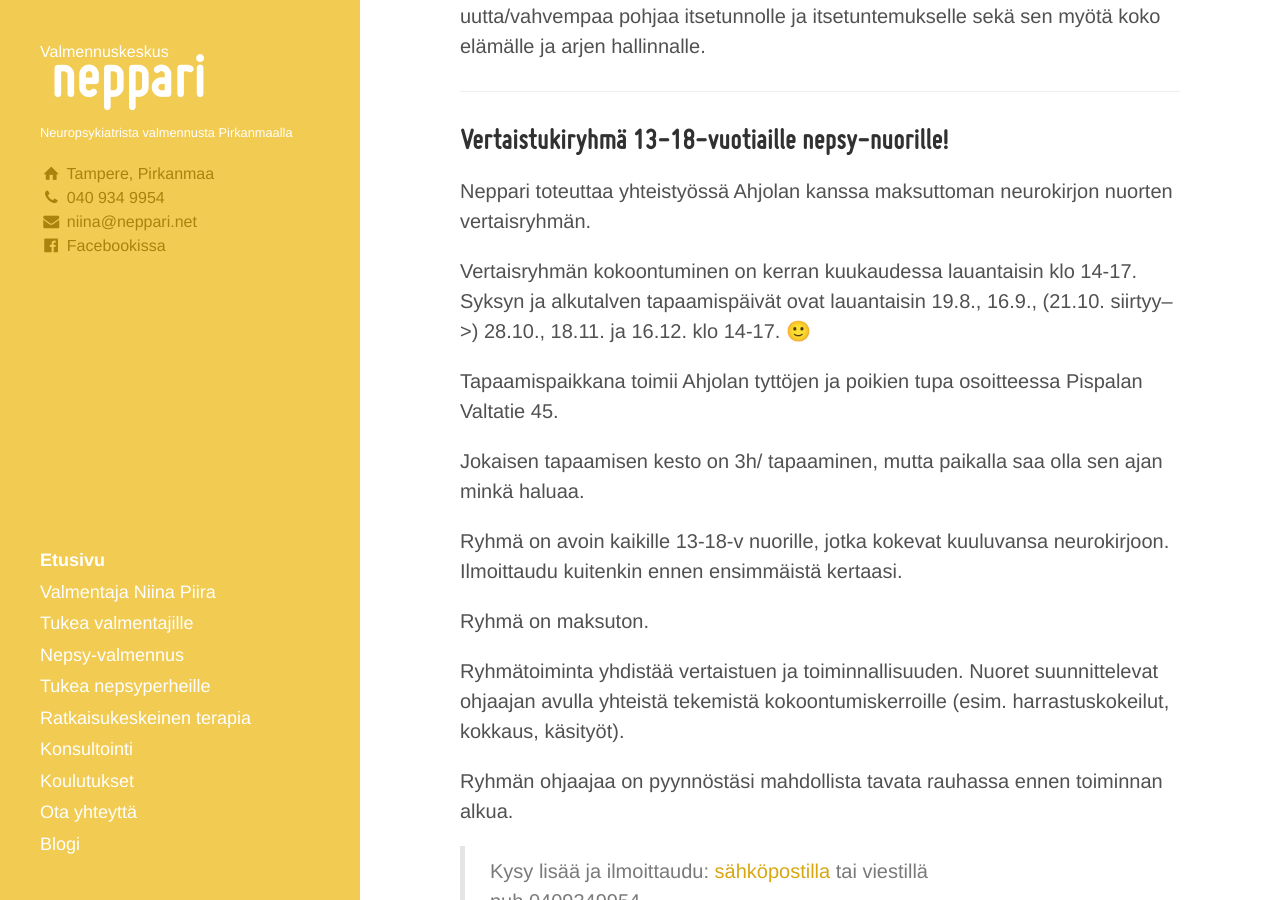
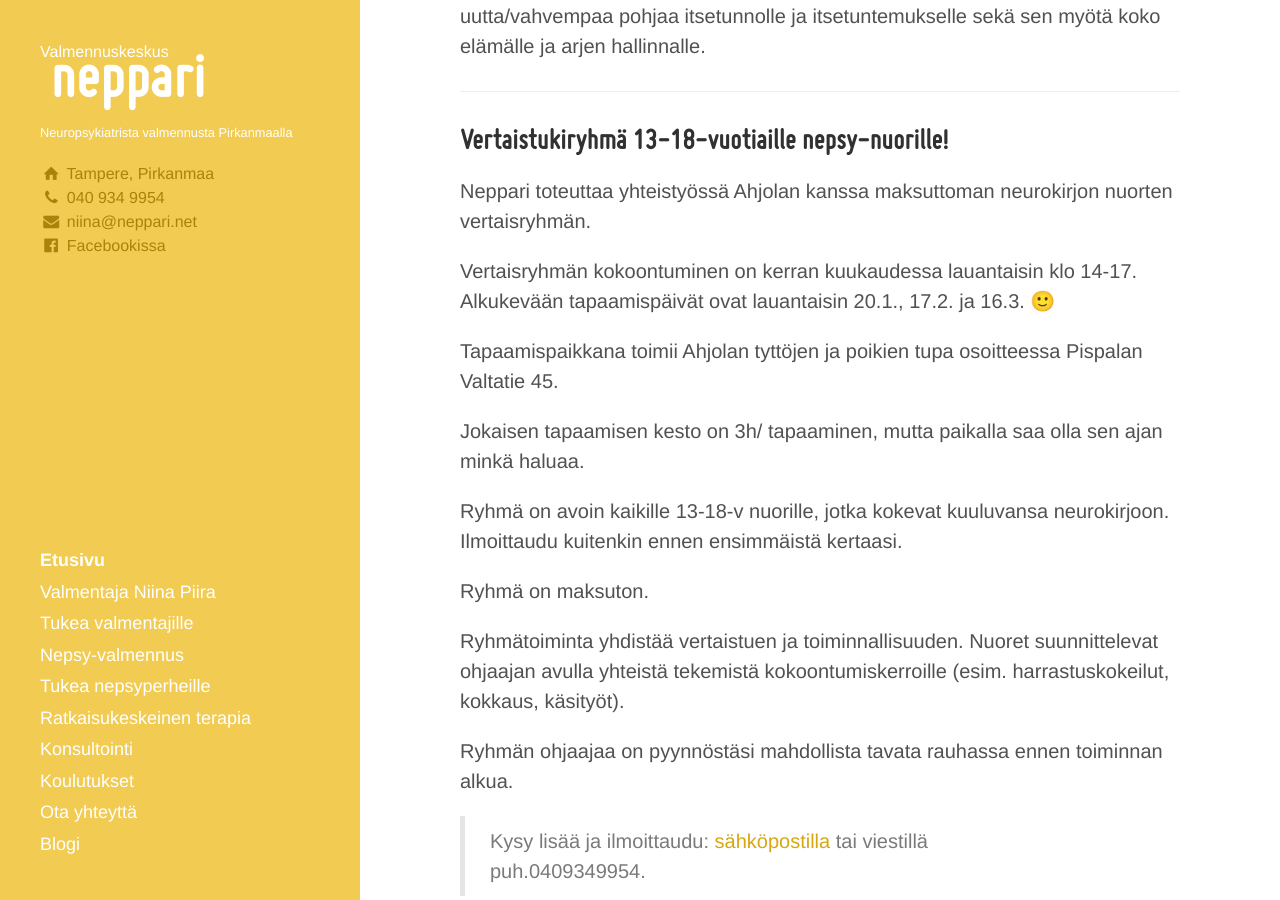
Before and after one commit to niinapiira/neppari.net, a Jekyll site: the page built from index.md, in a window 1280 px wide and 900 px high, scrolled down 2103 px. Built offline with Jekyll 4.4.1, drawn with Linux system fonts in a browser that asks for light colours.

Commit message:
Update index.md

```diff
--- a/index.md
+++ b/index.md
@@ -67,7 +67,7 @@
 Neppari toteuttaa yhteistyössä Ahjolan kanssa maksuttoman neurokirjon nuorten vertaisryhmän.
 
 Vertaisryhmän kokoontuminen on kerran kuukaudessa lauantaisin klo 14-17.
-Syksyn ja alkutalven tapaamispäivät ovat lauantaisin 19.8., 16.9., (21.10. siirtyy-->) 28.10., 18.11. ja 16.12. klo 14-17. 🙂
+Alkukevään tapaamispäivät ovat lauantaisin 20.1., 17.2. ja 16.3. 🙂
 
 Tapaamispaikkana toimii Ahjolan tyttöjen ja poikien tupa osoitteessa Pispalan Valtatie 45.
 
```
